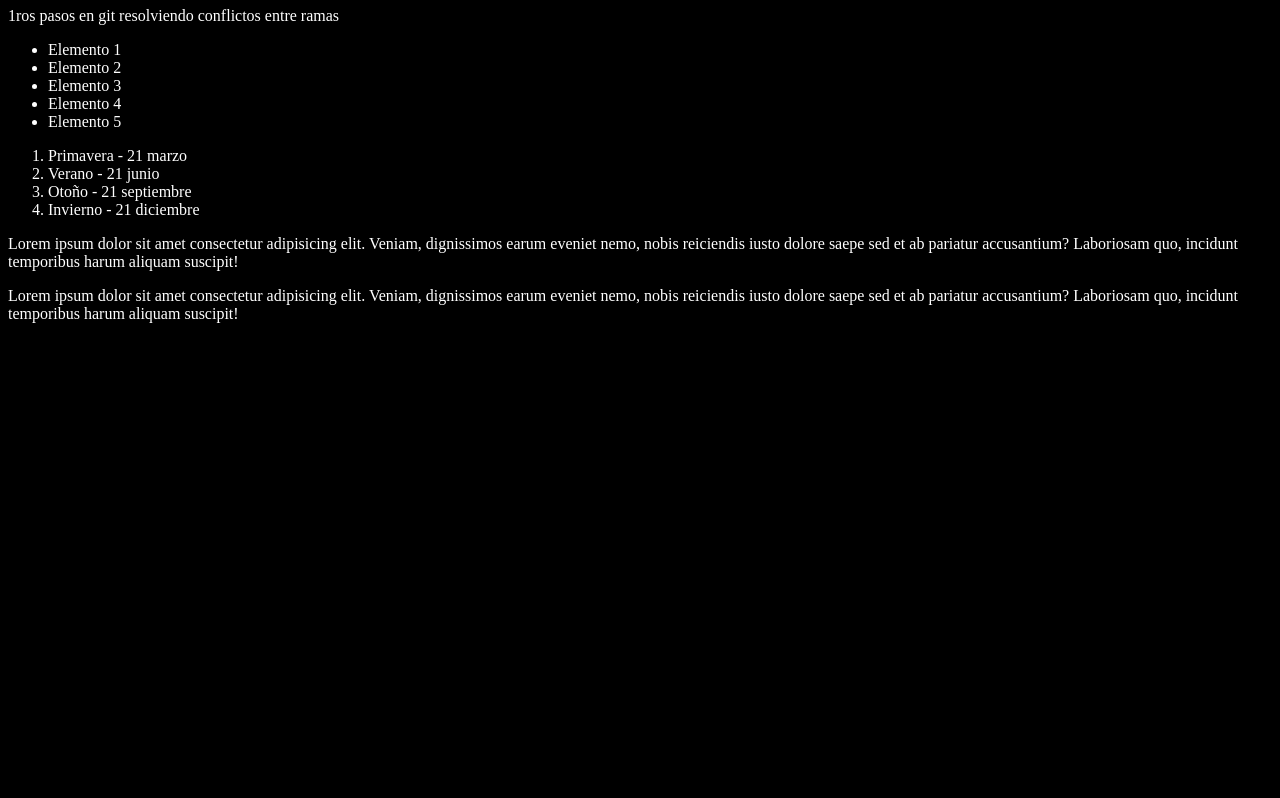
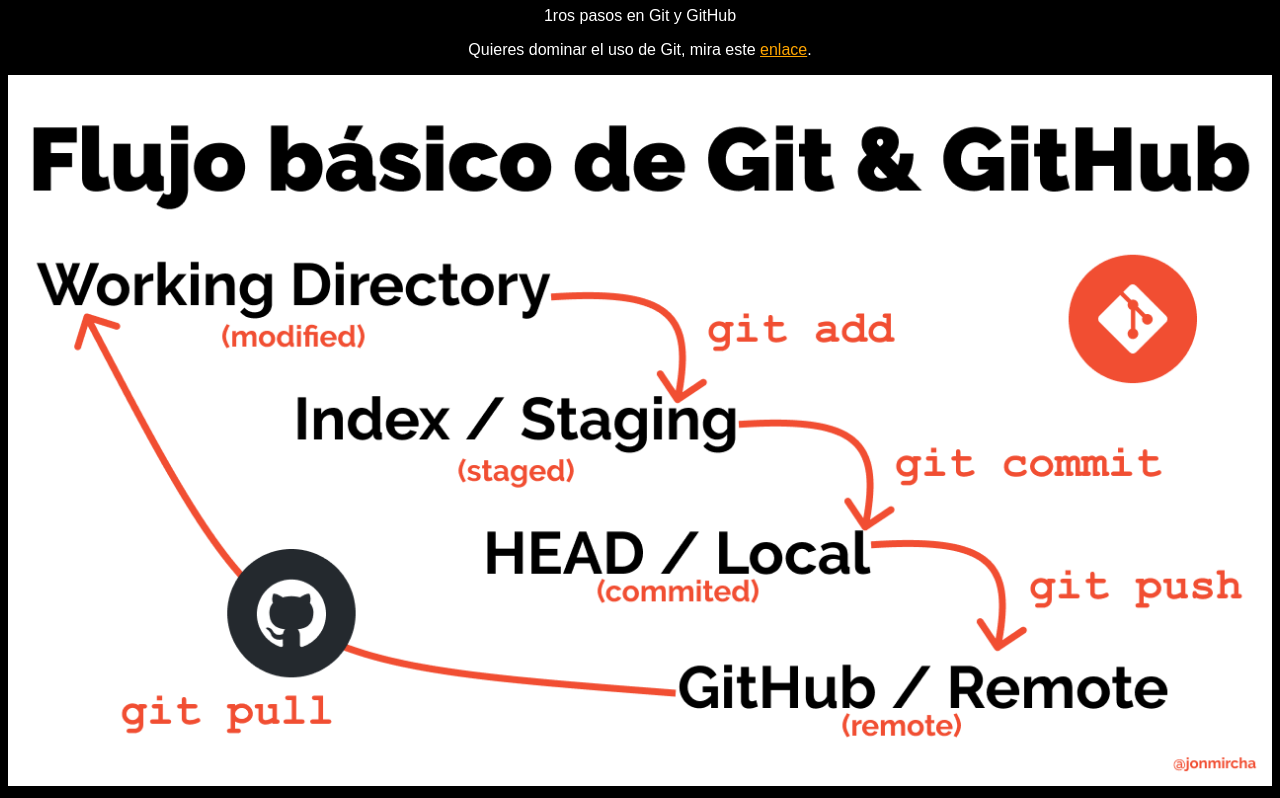
Before and after one commit to MWorkShopz2021/git, a plain HTML site: page index.html in a window 1280 px wide. Shown: the part 73-871 px from the top of the page. Before the commit the page ends 800 px from the top, so only its background shows below. Drawn offline with Linux system fonts and the light colour scheme.

Commit message:
Agregando imagen de flujo Git

```diff
--- a/index.html
+++ b/index.html
@@ -9,26 +9,13 @@
 </head>
 <body>
     <h1>Aprendiendo Git</h1>
-    <p>1ros pasos en git resolviendo conflictos entre ramas</p>
-    <ul>
-        <li>Elemento 1</li>
-        <li>Elemento 2</li>
-        <li>Elemento 3</li>
-        <li>Elemento 4</li>
-        <li>Elemento 5</li>
-    </ul>
-    <ol>
-        <li>Primavera - 21 marzo</li>
-        <li>Verano - 21 junio</li>
-        <li>Otoño - 21 septiembre</li>
-        <li>Invierno - 21 diciembre</li>
-    </ol>
     <p>
-        Lorem ipsum dolor sit amet consectetur adipisicing elit. Veniam, dignissimos earum eveniet nemo, nobis reiciendis iusto dolore saepe sed et ab pariatur accusantium? Laboriosam quo, incidunt temporibus harum aliquam suscipit!
+        1ros pasos en Git y GitHub
     </p>
     <p>
-        Lorem ipsum dolor sit amet consectetur adipisicing elit. Veniam, dignissimos earum eveniet nemo, nobis reiciendis iusto dolore saepe sed et ab pariatur accusantium? Laboriosam quo, incidunt temporibus harum aliquam suscipit!
+        Quieres dominar el uso de Git, mira este <a href="https://jonmircha.com/git" target="_blank">enlace</a>.
     </p>
+    <img src="git-flow.png" alt="Flujo básico de Git">
     <script src="index.js"></script>
 </body>
 </html>
--- a/style.css
+++ b/style.css
@@ -1,4 +1,15 @@
 html{
     background-color: #000;
     color: #fff;
+    font-family: sans-serif;
+    text-align: center;
 }
+a{
+    color: orange;
+}
+a:hover{
+    color: orangered;
+}
+img{
+    max-width: 100%;
+}
```
Also changed, not shown: git-flow.png (added).
